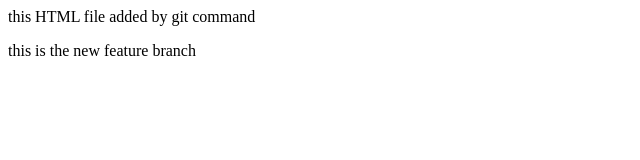
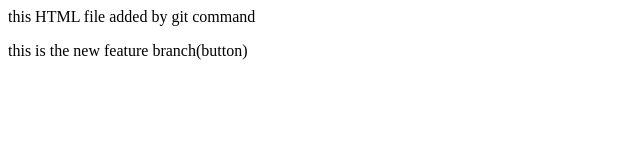
Before and after one commit to ManishKumawat01/first, a plain HTML site: page index.html in a window 1280 px wide. Shown: the full height of the page, 0-640 px from the left. Drawn offline with Linux system fonts and the light colour scheme.

Commit message:
add a button in feature1 branch

```diff
--- a/index.html
+++ b/index.html
@@ -1,2 +1,2 @@
 <p>this HTML file added by git command</p>
-<p>this is the new feature branch</p>
+<p>this is the new feature branch(button)</p>
```
